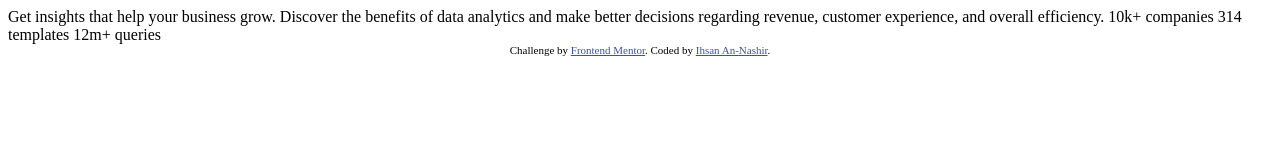
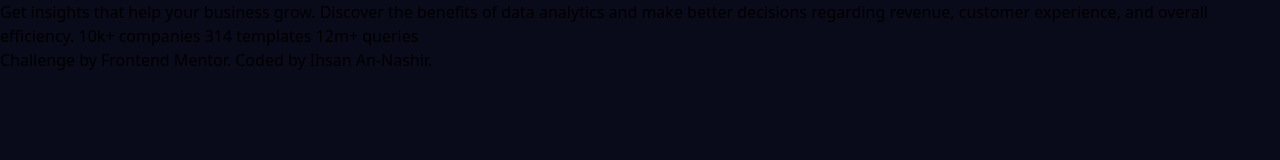
Before and after one commit to ihsanannashir/stats-preview-card, a website: page index.html in a window 1280 px wide. Drawn offline with Linux system fonts and the light colour scheme.

Commit message:
set tailwind config

```diff
--- a/index.html
+++ b/index.html
@@ -2,19 +2,13 @@
 <html lang="en">
 <head>
   <meta charset="UTF-8">
-  <meta name="viewport" content="width=device-width, initial-scale=1.0"> <!-- displays site properly based on user's device -->
-
+  <meta name="viewport" content="width=device-width, initial-scale=1.0">
+  <link href="/dist/output.css" rel="stylesheet">
   <link rel="icon" type="image/png" sizes="32x32" href="./images/favicon-32x32.png">
-
   <title>Frontend Mentor | Stats preview card component</title>
 
-  <!-- Feel free to remove these styles or customise in your own stylesheet 👍 -->
-  <style>
-    .attribution { font-size: 11px; text-align: center; }
-    .attribution a { color: hsl(228, 45%, 44%); }
-  </style>
 </head>
-<body>
+<body class="bg-[#090b1a]">
 
   Get insights that help your business grow.
 
@@ -25,7 +19,7 @@
   314 templates
   12m+ queries
 
-  <div class="attribution">
+  <div class="">
     Challenge by <a href="https://www.frontendmentor.io?ref=challenge" target="_blank">Frontend Mentor</a>.
     Coded by <a href="#">Ihsan An-Nashir</a>.
   </div>
--- /dev/null
+++ b/src/input.css
@@ -0,0 +1,3 @@
+@tailwind base;
+@tailwind components;
+@tailwind utilities;
--- a/tailwind.config.js
+++ b/tailwind.config.js
@@ -1,8 +1,20 @@
 /** @type {import('tailwindcss').Config} */
 module.exports = {
-  content: [],
+  content: [
+    './pages/**/*.{html,js}',
+    './components/**/*.{html,js}',
+    './index.html',
+  ],
   theme: {
-    extend: {},
+    extend: {
+      colors: {
+        'very-dark-blue': '#090b1a',
+        'desaturated-blue': '#1b1938',
+        'soft-violet': '#aa5cdb',
+        'white-second': 'hsla(0, 0%, 100%, 0.75)',
+        'white-third': 'hsla(0, 0%, 100%, 0.6)',
+      },
+    },
   },
   plugins: [],
 }
```
Also changed, not shown: style-guide.md (+3 -3 lines), dist/output.css (added).
